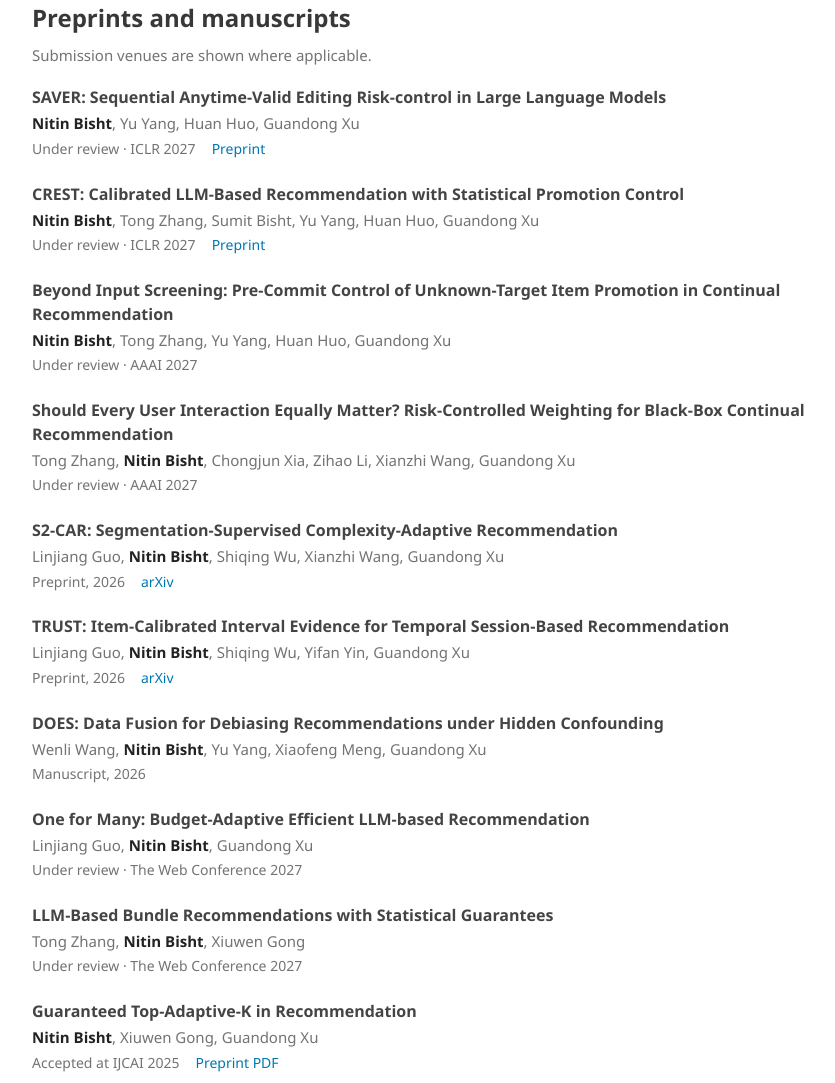
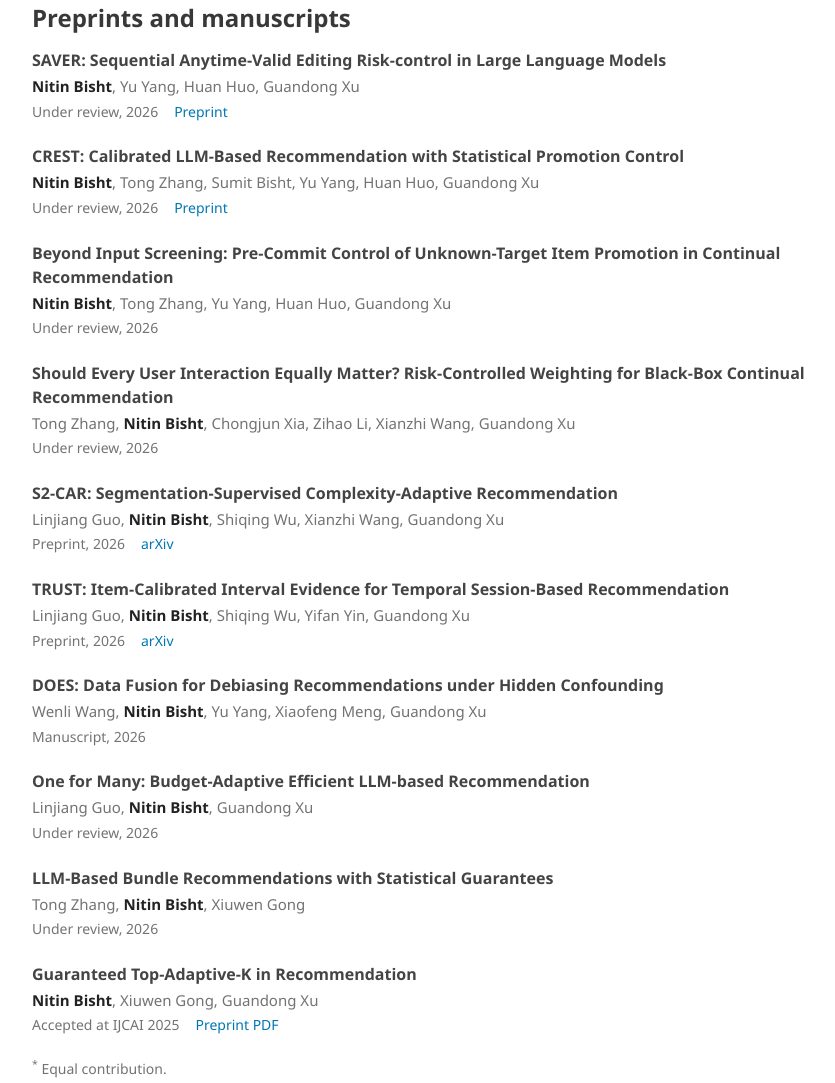
Before and after one commit to kalpiree/kalpiree.github.io, a plain HTML site: page publications.html in a window 1280 px wide. Shown: the part 1572-2655 px from the top of the page, without its empty margins (362-1197 px from the left). Drawn offline with Linux system fonts and the light colour scheme.

Commit message:
Remove target venue names from manuscripts under review

```diff
--- a/publications.html
+++ b/publications.html
@@ -102,26 +102,25 @@
     </article>
 </section>
 <section id="preprints" class="publication-section"><div class="section-heading"><h2>Preprints and manuscripts</h2></div>
-<p class="section-note">Submission venues are shown where applicable.</p>
-<article class="publication" id="paper-saver" data-kind="preprint" data-search="SAVER: Sequential Anytime-Valid Editing Risk-control in Large Language Models Nitin Bisht Yu Yang Huan Huo Guandong Xu Under review · ICLR 2027 LLM knowledge editing statistical risk control sequential testing">
+<article class="publication" id="paper-saver" data-kind="preprint" data-search="SAVER: Sequential Anytime-Valid Editing Risk-control in Large Language Models Nitin Bisht Yu Yang Huan Huo Guandong Xu Under review, 2026 LLM knowledge editing statistical risk control sequential testing">
       <h3>SAVER: Sequential Anytime-Valid Editing Risk-control in Large Language Models</h3>
       <p class="authors"><strong>Nitin Bisht</strong>, Yu Yang, Huan Huo, Guandong Xu</p>
-      <p class="paper-meta"><span>Under review · ICLR 2027</span><span class="paper-links"><a href="https://openreview.net/forum?id=ElpQeeyTLm" class="" target="_blank" rel="noopener noreferrer">Preprint</a></span></p>
+      <p class="paper-meta"><span>Under review, 2026</span><span class="paper-links"><a href="https://openreview.net/forum?id=ElpQeeyTLm" class="" target="_blank" rel="noopener noreferrer">Preprint</a></span></p>
 
-    </article><article class="publication" id="paper-crest" data-kind="preprint" data-search="CREST: Calibrated LLM-Based Recommendation with Statistical Promotion Control Nitin Bisht Tong Zhang Sumit Bisht Yu Yang Huan Huo Guandong Xu Under review · ICLR 2027 LLM adversarial robustness manipulation calibration recommendation">
+    </article><article class="publication" id="paper-crest" data-kind="preprint" data-search="CREST: Calibrated LLM-Based Recommendation with Statistical Promotion Control Nitin Bisht Tong Zhang Sumit Bisht Yu Yang Huan Huo Guandong Xu Under review, 2026 LLM adversarial robustness manipulation calibration recommendation">
       <h3>CREST: Calibrated LLM-Based Recommendation with Statistical Promotion Control</h3>
       <p class="authors"><strong>Nitin Bisht</strong>, Tong Zhang, Sumit Bisht, Yu Yang, Huan Huo, Guandong Xu</p>
-      <p class="paper-meta"><span>Under review · ICLR 2027</span><span class="paper-links"><a href="https://openreview.net/forum?id=1bhqIZcbQ5" class="" target="_blank" rel="noopener noreferrer">Preprint</a></span></p>
+      <p class="paper-meta"><span>Under review, 2026</span><span class="paper-links"><a href="https://openreview.net/forum?id=1bhqIZcbQ5" class="" target="_blank" rel="noopener noreferrer">Preprint</a></span></p>
 
-    </article><article class="publication" id="paper-taper" data-kind="preprint" data-search="Beyond Input Screening: Pre-Commit Control of Unknown-Target Item Promotion in Continual Recommendation Nitin Bisht Tong Zhang Yu Yang Huan Huo Guandong Xu Under review · AAAI 2027 TAPER-Rec security poisoning continual learning recommendation">
+    </article><article class="publication" id="paper-taper" data-kind="preprint" data-search="Beyond Input Screening: Pre-Commit Control of Unknown-Target Item Promotion in Continual Recommendation Nitin Bisht Tong Zhang Yu Yang Huan Huo Guandong Xu Under review, 2026 TAPER-Rec security poisoning continual learning recommendation">
       <h3>Beyond Input Screening: Pre-Commit Control of Unknown-Target Item Promotion in Continual Recommendation</h3>
       <p class="authors"><strong>Nitin Bisht</strong>, Tong Zhang, Yu Yang, Huan Huo, Guandong Xu</p>
-      <p class="paper-meta"><span>Under review · AAAI 2027</span></p>
+      <p class="paper-meta"><span>Under review, 2026</span></p>
 
-    </article><article class="publication" id="paper-firm" data-kind="preprint" data-search="Should Every User Interaction Equally Matter? Risk-Controlled Weighting for Black-Box Continual Recommendation Tong Zhang Nitin Bisht Chongjun Xia Zihao Li Xianzhi Wang Guandong Xu Under review · AAAI 2027 FIRM risk control feedback continual learning recommendation">
+    </article><article class="publication" id="paper-firm" data-kind="preprint" data-search="Should Every User Interaction Equally Matter? Risk-Controlled Weighting for Black-Box Continual Recommendation Tong Zhang Nitin Bisht Chongjun Xia Zihao Li Xianzhi Wang Guandong Xu Under review, 2026 FIRM risk control feedback continual learning recommendation">
       <h3>Should Every User Interaction Equally Matter? Risk-Controlled Weighting for Black-Box Continual Recommendation</h3>
       <p class="authors">Tong Zhang, <strong>Nitin Bisht</strong>, Chongjun Xia, Zihao Li, Xianzhi Wang, Guandong Xu</p>
-      <p class="paper-meta"><span>Under review · AAAI 2027</span></p>
+      <p class="paper-meta"><span>Under review, 2026</span></p>
 
     </article><article class="publication" id="paper-s2car" data-kind="preprint" data-search="S2-CAR: Segmentation-Supervised Complexity-Adaptive Recommendation Linjiang Guo Nitin Bisht Shiqing Wu Xianzhi Wang Guandong Xu Preprint, 2026 session recommendation intent segmentation">
       <h3>S2-CAR: Segmentation-Supervised Complexity-Adaptive Recommendation</h3>
@@ -138,15 +137,15 @@
       <p class="authors">Wenli Wang, <strong>Nitin Bisht</strong>, Yu Yang, Xiaofeng Meng, Guandong Xu</p>
       <p class="paper-meta"><span>Manuscript, 2026</span></p>
 
-    </article><article class="publication" id="paper-oneformany" data-kind="preprint" data-search="One for Many: Budget-Adaptive Efficient LLM-based Recommendation Linjiang Guo Nitin Bisht Guandong Xu Under review · The Web Conference 2027 LLM recommendation efficiency budget">
+    </article><article class="publication" id="paper-oneformany" data-kind="preprint" data-search="One for Many: Budget-Adaptive Efficient LLM-based Recommendation Linjiang Guo Nitin Bisht Guandong Xu Under review, 2026 LLM recommendation efficiency budget">
       <h3>One for Many: Budget-Adaptive Efficient LLM-based Recommendation</h3>
       <p class="authors">Linjiang Guo, <strong>Nitin Bisht</strong>, Guandong Xu</p>
-      <p class="paper-meta"><span>Under review · The Web Conference 2027</span></p>
+      <p class="paper-meta"><span>Under review, 2026</span></p>
 
-    </article><article class="publication" id="paper-bundle" data-kind="preprint" data-search="LLM-Based Bundle Recommendations with Statistical Guarantees Tong Zhang Nitin Bisht Xiuwen Gong Under review · The Web Conference 2027 LLM bundle recommendation statistical guarantees">
+    </article><article class="publication" id="paper-bundle" data-kind="preprint" data-search="LLM-Based Bundle Recommendations with Statistical Guarantees Tong Zhang Nitin Bisht Xiuwen Gong Under review, 2026 LLM bundle recommendation statistical guarantees">
       <h3>LLM-Based Bundle Recommendations with Statistical Guarantees</h3>
       <p class="authors">Tong Zhang, <strong>Nitin Bisht</strong>, Xiuwen Gong</p>
-      <p class="paper-meta"><span>Under review · The Web Conference 2027</span></p>
+      <p class="paper-meta"><span>Under review, 2026</span></p>
 
     </article><article class="publication" id="paper-topadaptive" data-kind="preprint" data-search="Guaranteed Top-Adaptive-K in Recommendation Nitin Bisht Xiuwen Gong Guandong Xu Accepted at IJCAI 2025 K-Adapt Top-Adaptive-K conformal prediction recommendation set size">
       <h3>Guaranteed Top-Adaptive-K in Recommendation</h3>
```
Also changed, not shown: content.json (+6 -6 lines), cv.html (+12 -12 lines), 2 other files.
